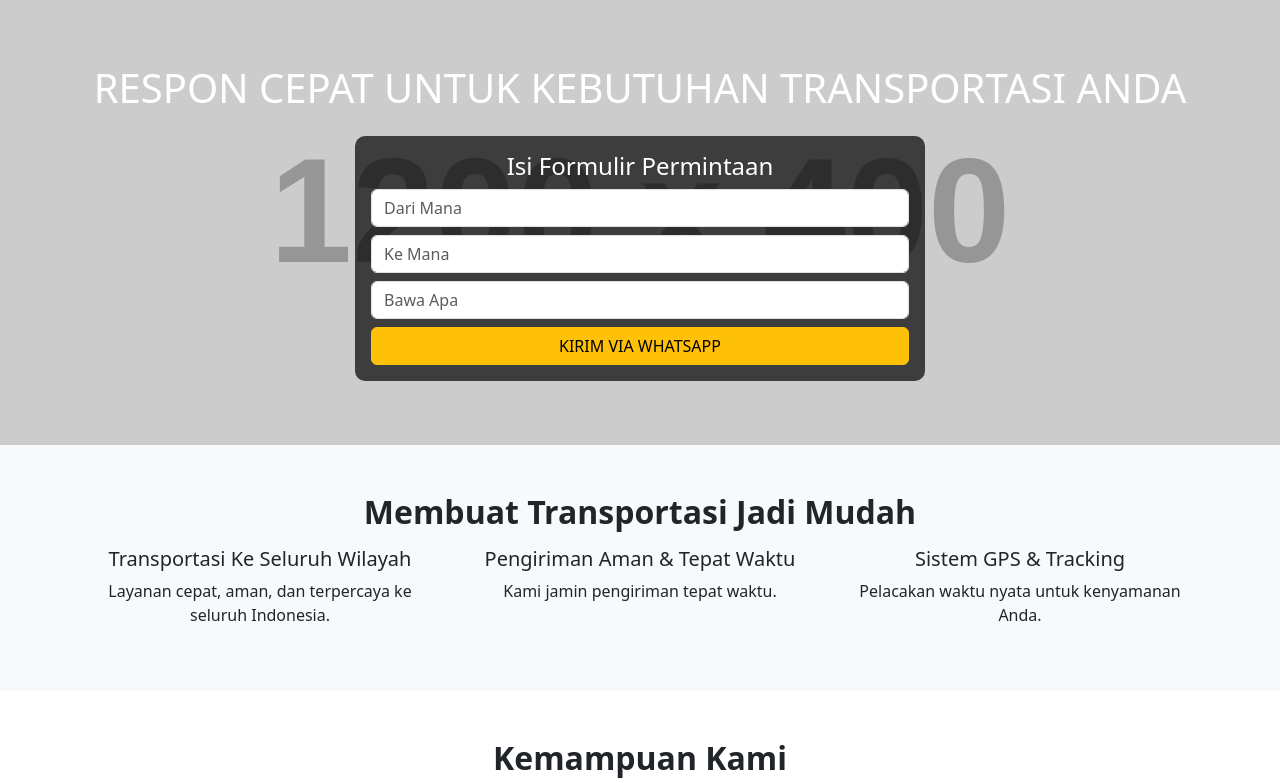
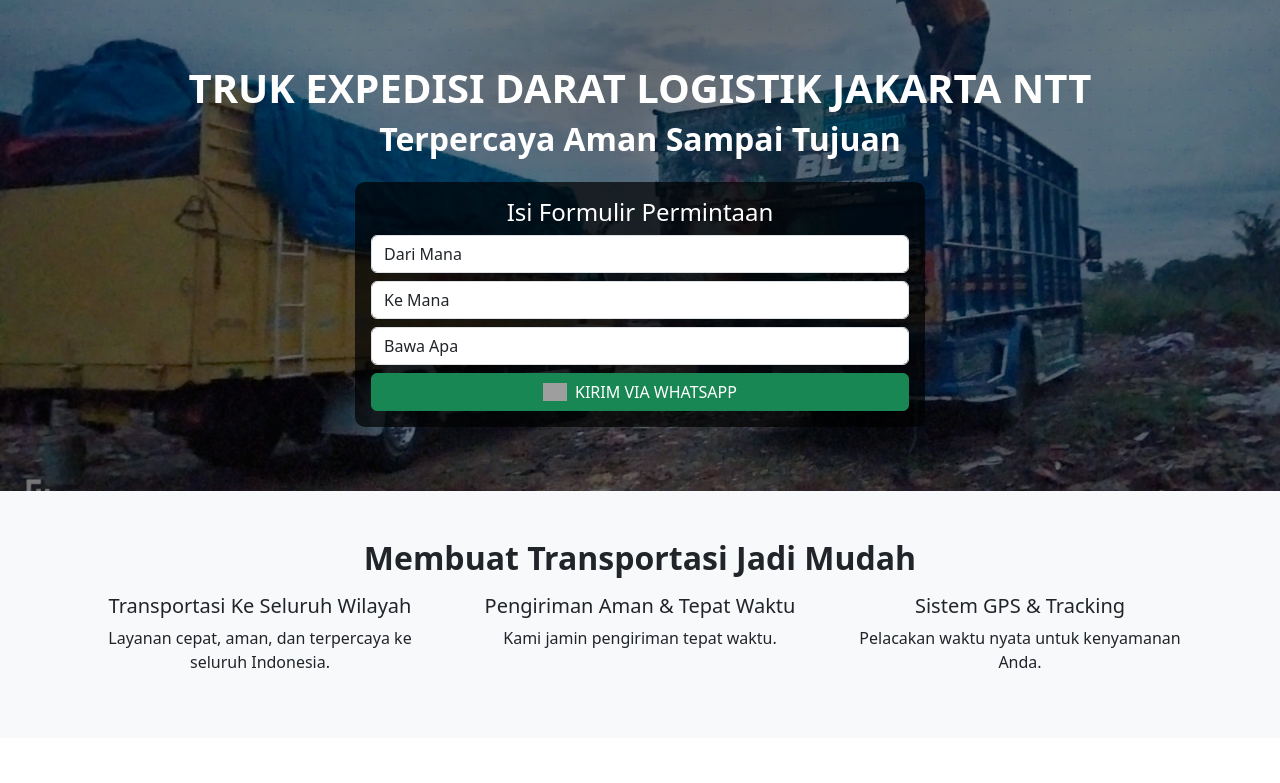
Before and after one commit to kemtol/bangel, a plain HTML site: page index.html in a window 1280 px wide. Shown: the top 783 px of the page. Drawn offline with nearby package versions, Linux system fonts and the light colour scheme; grey boxes are pictures that could not be loaded; placeholder pictures from the web are drawn by us.

Commit message:
commit ketiga

```diff
--- a/index.html
+++ b/index.html
@@ -1,16 +1,52 @@
 <!DOCTYPE html>
 <html lang="id">
   <head>
-  <meta charset="UTF-8">
-  <meta name="viewport" content="width=device-width, initial-scale=1">
+    <meta charset="UTF-8" />
+    <meta name="viewport" content="width=device-width, initial-scale=1" />
     <title>Layanan Transportasi</title>
-  <link href="https://cdn.jsdelivr.net/npm/bootstrap@5.3.0/dist/css/bootstrap.min.css" rel="stylesheet">
+    <link
+      href="https://cdn.jsdelivr.net/npm/bootstrap@5.3.0/dist/css/bootstrap.min.css"
+      rel="stylesheet" />
     <style>
+      /* Hero Section */
       .hero {
-      background: url('https://via.placeholder.com/1200x400') no-repeat center center;
+        position: relative;
+        background: url("trans-ntt.jpg") no-repeat center center;
         background-size: cover;
         color: white;
         padding: 4rem 2rem;
+        text-align: center;
+        overflow: hidden;
+      }
+      .hero::before {
+        content: "";
+        position: absolute;
+        top: 0;
+        left: 0;
+        right: 0;
+        bottom: 0;
+        background: rgba(0, 0, 0, 0.5); /* Black overlay */
+      }
+
+      .hero h1,.hero  h2 {
+        color: white;
+        position: relative;
+        font-weight: bold;
+      }
+
+      .overlay-dots {
+        position: absolute;
+        top: 0;
+        left: 0;
+        right: 0;
+        bottom: 0;
+        background-image: radial-gradient(
+          circle,
+          rgba(0, 0, 255, 0.1) 10%,
+          transparent 10%
+        );
+        background-size: 20px 20px;
+        pointer-events: none;
       }
       .section-title {
         font-weight: bold;
@@ -20,38 +56,83 @@
         background: rgba(0, 0, 0, 0.7);
         padding: 1rem;
         border-radius: 10px;
+        position: relative;
+        z-index: 1; /* Ensure form is above overlays */
       }
       footer {
         background: #333;
         color: white;
         padding: 2rem 0;
       }
+      @media (max-width: 768px) {
+        .hero h1 {
+          font-size: 1.5rem;
+          font-size: 1.5rem;
+        }
+        .quote-form h4 {
+          font-size: 1.25rem;
+        }
+      }
     </style>
   </head>
   <body>
-
     <!-- Bagian Hero -->
-<section class="hero text-center">
+    <section class="hero">
       <div class="container">
-    <h1>RESPON CEPAT UNTUK KEBUTUHAN TRANSPORTASI ANDA</h1>
+        <h1>TRUK EXPEDISI DARAT LOGISTIK JAKARTA NTT</h1>
+        <h2>Terpercaya Aman Sampai Tujuan</h2>
+        <div class="overlay-dots"></div>
         <div class="row justify-content-center mt-4">
+          <!-- Formulir Permintaan -->
           <div class="col-md-6 quote-form">
             <h4>Isi Formulir Permintaan</h4>
             <form id="formPermintaan">
-          <input type="text" id="dariMana" class="form-control mb-2" placeholder="Dari Mana" required>
-          <input type="text" id="keMana" class="form-control mb-2" placeholder="Ke Mana" required>
-          <input type="text" id="bawaApa" class="form-control mb-2" placeholder="Bawa Apa" required>
-          <button type="submit" class="btn btn-warning w-100">KIRIM VIA WHATSAPP</button>
+              <select id="dariMana" class="form-control mb-2" required>
+                <option value="" disabled selected>Dari Mana</option>
+                <option value="Jakarta">Jakarta</option>
+                <option value="Surabaya">Surabaya</option>
+              </select>
+
+              <select id="keMana" class="form-control mb-2" required>
+                <option value="" disabled selected>Ke Mana</option>
+                <option value="Labuan Bajo">Labuan Bajo</option>
+                <option value="Ruteng">Ruteng</option>
+                <option value="Bajawa">Bajawa</option>
+                <option value="Ende">Ende</option>
+                <option value="Maumere">Maumere</option>
+                <option value="Larantuka">Larantuka</option>
+              </select>
+
+              <select id="bawaApa" class="form-control mb-2" required>
+                <option value="" disabled selected>Bawa Apa</option>
+                <option value="Pakaian">Pakaian</option>
+                <option value="Elektronik">Elektronik</option>
+                <option value="Bahan Bangunan">Bahan Bangunan</option>
+                <option value="Motor">Motor</option>
+                <option value="Mesin">Mesin</option>
+                <option value="Lainnya">Lainnya</option>
+              </select>
+
+              <button
+                type="submit"
+                class="btn btn-success w-100 d-flex align-items-center justify-content-center">
+                <img
+                  src="https://upload.wikimedia.org/wikipedia/commons/6/6b/WhatsApp.svg"
+                  alt="WhatsApp"
+                  style="width: 24px; margin-right: 8px" />
+                KIRIM VIA WHATSAPP
+              </button>
             </form>
           </div>
         </div>
       </div>
     </section>
-
     <!-- Bagian Layanan Kami -->
     <section class="py-5 bg-light">
       <div class="container">
-    <h2 class="section-title text-center">Membuat Transportasi Jadi Mudah</h2>
+        <h2 class="section-title text-center">
+          Membuat Transportasi Jadi Mudah
+        </h2>
         <div class="row text-center">
           <div class="col-md-4">
             <h5>Transportasi Ke Seluruh Wilayah</h5>
@@ -68,25 +149,26 @@
         </div>
       </div>
     </section>
-
     <!-- Bagian Kapabilitas -->
     <section class="py-5">
       <div class="container text-center">
         <h2 class="section-title">Kemampuan Kami</h2>
-    <p>Kami menyediakan solusi transportasi yang disesuaikan kebutuhan Anda.</p>
+        <p>
+          Kami menyediakan solusi transportasi yang disesuaikan kebutuhan Anda.
+        </p>
         <button class="btn btn-primary">MINTA PENAWARAN</button>
       </div>
     </section>
-
     <!-- Bagian Layanan Khusus -->
     <section class="py-5 bg-light">
       <div class="container text-center">
         <h2 class="section-title">Layanan Khusus</h2>
-    <p>Kami menawarkan solusi logistik khusus untuk kebutuhan yang kompleks.</p>
+        <p>
+          Kami menawarkan solusi logistik khusus untuk kebutuhan yang kompleks.
+        </p>
         <button class="btn btn-danger">MINTA PENAWARAN</button>
       </div>
     </section>
-
     <!-- Bagian Pertanyaan yang Sering Ditanyakan -->
     <section class="py-5">
       <div class="container text-center">
@@ -98,44 +180,42 @@
         </div>
       </div>
     </section>
-
     <!-- Call to Action -->
     <section class="py-4 bg-info text-white text-center">
       <h3>Respon Cepat Untuk Permintaan Anda</h3>
       <button class="btn btn-light">MINTA PENAWARAN</button>
     </section>
-
     <!-- Footer -->
     <footer class="text-center">
       <div class="container">
         <p>&copy; 2025 PerusahaanAnda. Hak Cipta Dilindungi Undang-Undang.</p>
       </div>
     </footer>
-
     <!-- JavaScript -->
     <script src="https://code.jquery.com/jquery-3.7.1.min.js"></script>
     <script src="https://cdn.jsdelivr.net/npm/bootstrap@5.3.0/dist/js/bootstrap.bundle.min.js"></script>
     <script>
-  $('#formPermintaan').on('submit', function(e) {
+      $("#formPermintaan").on("submit", function (e) {
         e.preventDefault();
-    var dariMana = $('#dariMana').val();
-    var keMana = $('#keMana').val();
-    var bawaApa = $('#bawaApa').val();
-
+        var dariMana = $("#dariMana").val();
+        var keMana = $("#keMana").val();
+        var bawaApa = $("#bawaApa").val();
         var pesan = encodeURIComponent(
           "Halo, saya ingin minta penawaran:\n\n" +
-      "Dari: " + dariMana + "\n" +
-      "Ke: " + keMana + "\n" +
-      "Barang: " + bawaApa
+            "Dari: " +
+            dariMana +
+            "\n" +
+            "Ke: " +
+            keMana +
+            "\n" +
+            "Barang: " +
+            bawaApa
         );
-
-    var nomorWhatsApp = "628123456789"; // ganti nomor ini dengan nomor anda
+        var nomorWhatsApp = "6281212735141"; // ganti nomor ini dengan nomor anda
         var waLink = "https://wa.me/" + nomorWhatsApp + "?text=" + pesan;
-
-    window.open(waLink, '_blank');
+        window.open(waLink, "_blank");
         this.reset();
       });
     </script>
-
   </body>
 </html>
```
Also changed, not shown: trans-ntt.jpg (added), 1 other file. Lines whose indentation alone changed are shown as unchanged.
